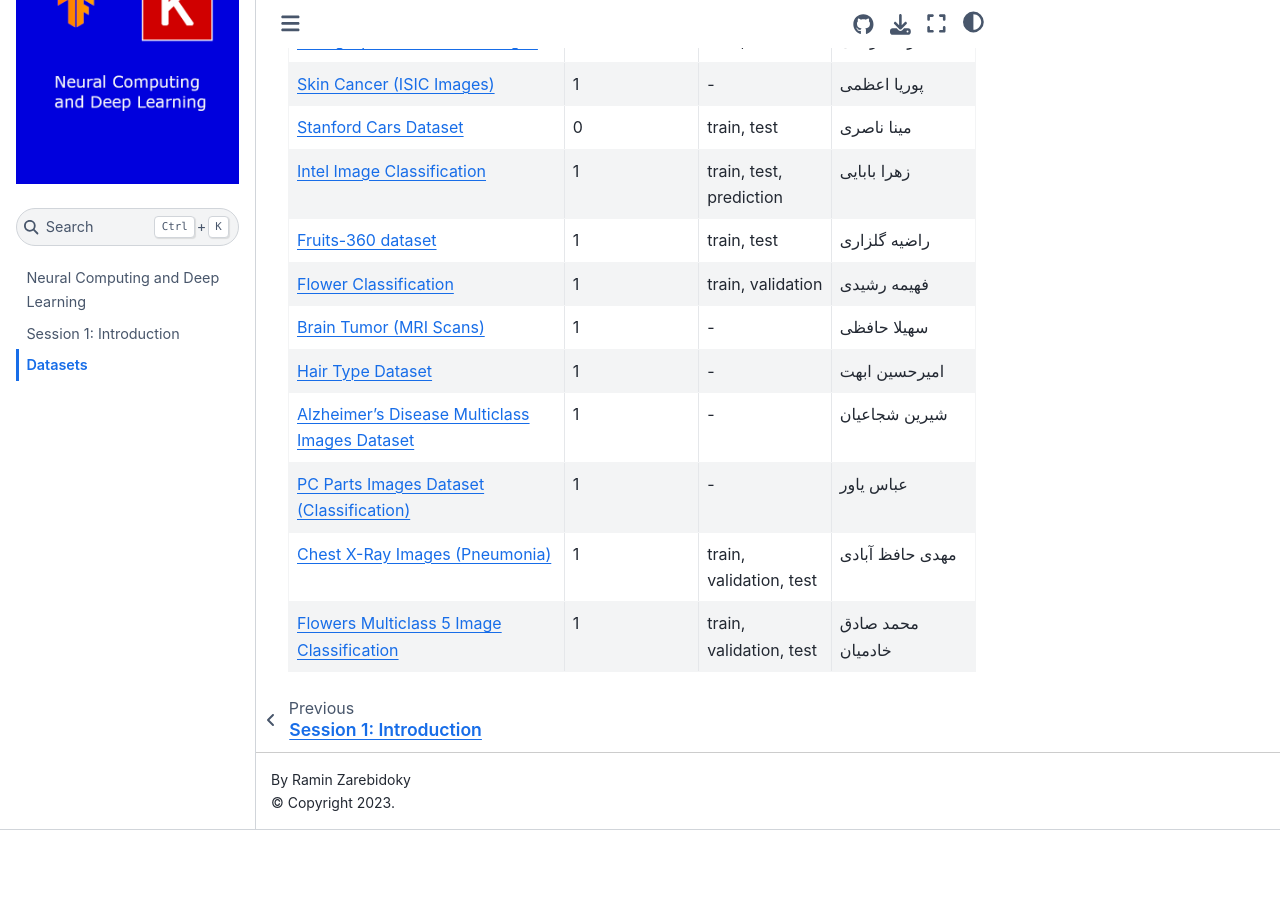
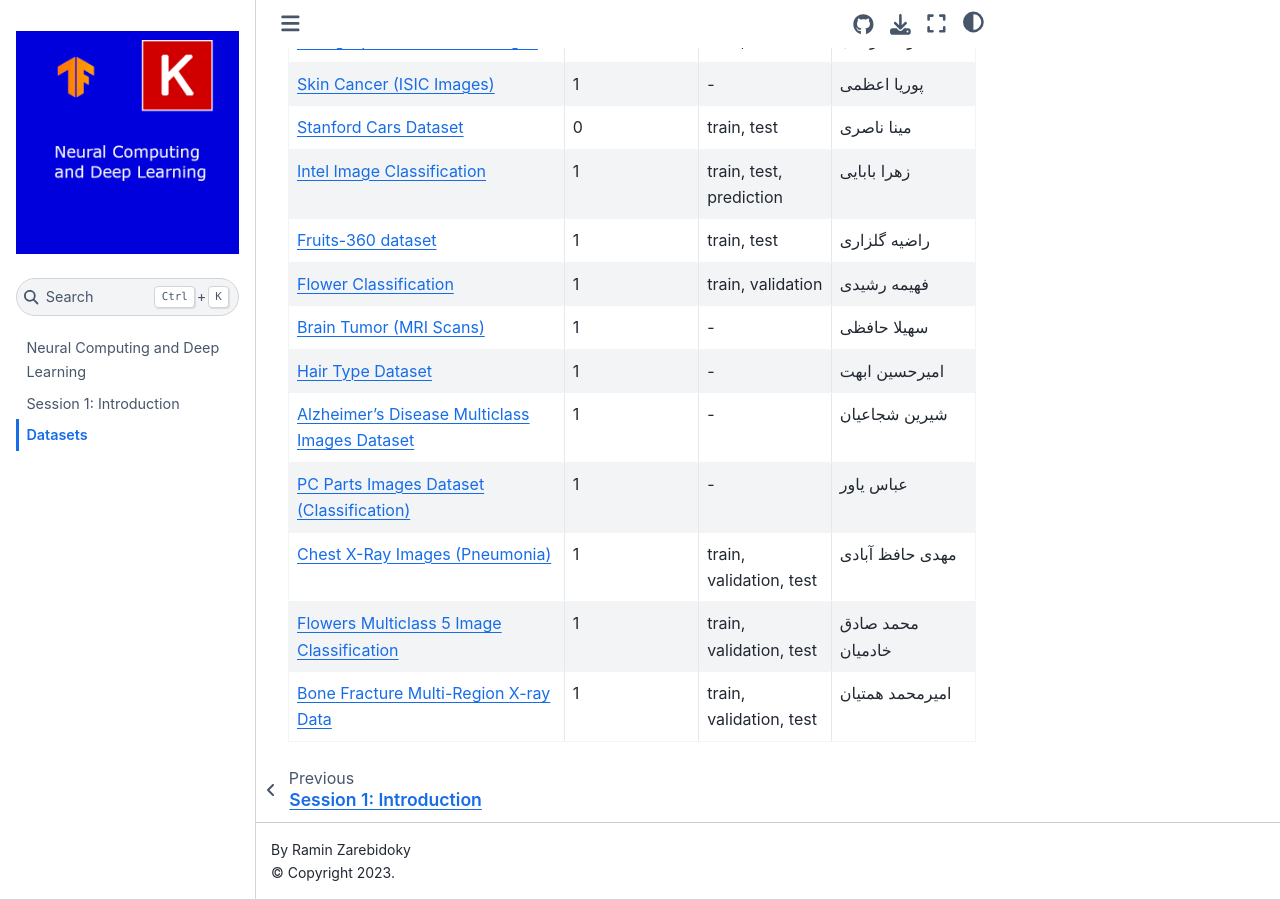
Before and after one commit to LiterallyTheOne/deep_learning_class, a Jupyter Book: the page built from docs/datasets.md, in a window 1280 px wide and 900 px high, scrolled down 736 px. Built offline with Jupyter Book 1.0.4 settings and Sphinx 7.4.7 and the Sphinx Book theme 1.1.4, drawn with Linux system fonts in a browser that asks for light colours; before the commit the page ends 1566 px from its top, so only the background shows below that.

Commit message:
Add a new dataset

```diff
--- a/docs/datasets.md
+++ b/docs/datasets.md
@@ -23,3 +23,4 @@
 | [PC Parts Images Dataset (Classification)](https://www.kaggle.com/datasets/asaniczka/pc-parts-images-dataset-classification)                         | 1                      | -                       | عباس یاور              |
 | [Chest X-Ray Images (Pneumonia)](https://www.kaggle.com/datasets/paultimothymooney/chest-xray-pneumonia/data)                                        | 1                      | train, validation, test | مهدی حافظ آبادی        |
 | [Flowers Multiclass 5 Image Classification](https://www.kaggle.com/datasets/sujaykapadnis/flowers-image-classification)                              | 1                      | train, validation, test | محمد صادق خادمیان      |
+| [ Bone Fracture Multi-Region X-ray Data](https://www.kaggle.com/datasets/bmadushanirodrigo/fracture-multi-region-x-ray-data/data)                    | 1                      | train, validation, test | امیرمحمد همتیان        |
```
